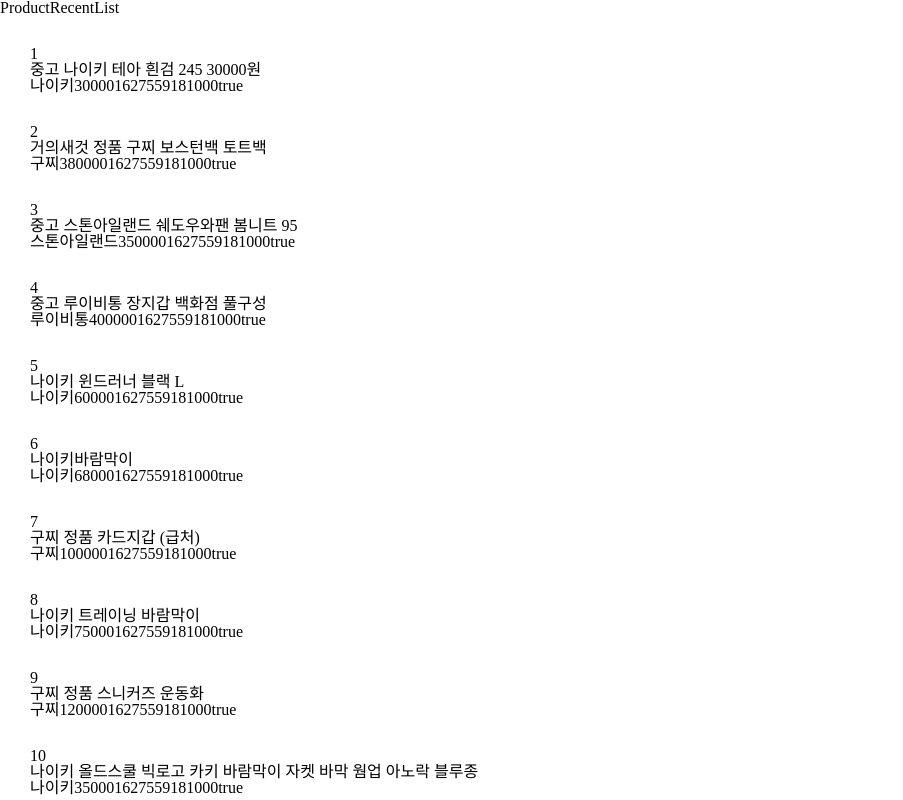
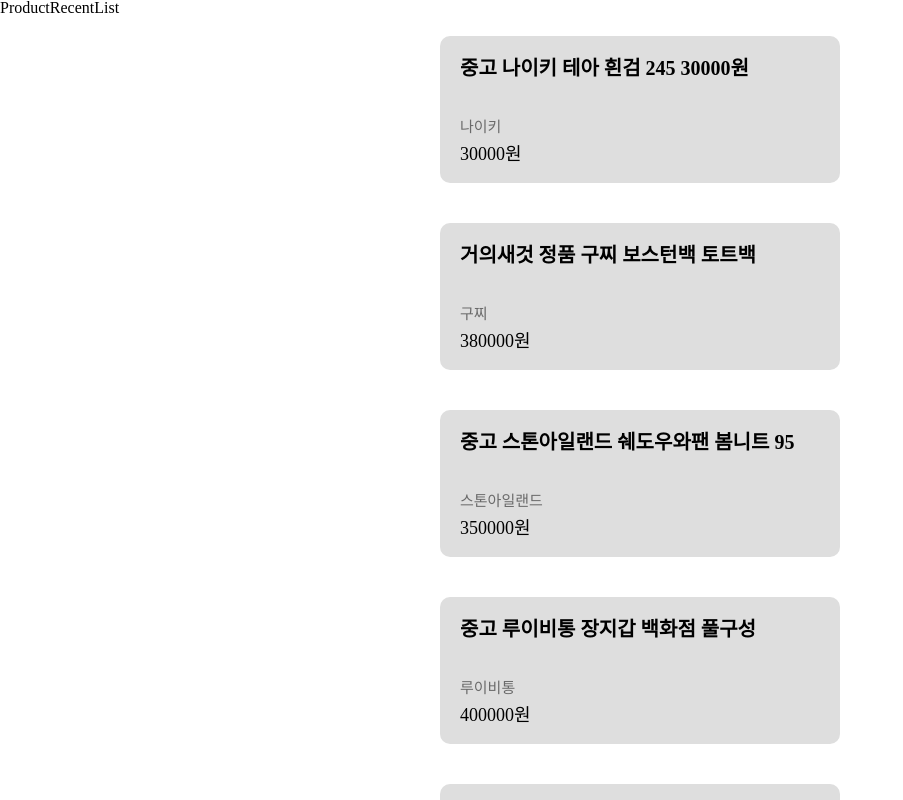
Before and after one commit to wantedAssignment/front-ta-2, a React (Create React App) app: page /product in a window 1280 px wide. Shown: the top 800 px of the page, without its empty margins (0-903 px from the left). Built offline with nearby package versions, Linux system fonts and the light colour scheme.

Commit message:
Design : Product 스타일 수정

```diff
--- /dev/null
+++ b/src/Routers/Product/Product.style.js
@@ -0,0 +1,46 @@
+import { Link } from 'react-router-dom';
+import styled from 'styled-components';
+
+export const Wrapper = styled.section`
+  display: flex;
+  justify-content: center;
+  padding: 20px 0;
+`;
+
+export const List = styled.ul``;
+
+export const Item = styled.li`
+  margin-bottom: 40px;
+  cursor: pointer;
+`;
+
+export const InfoWrapper = styled(Link)`
+  display: inline-block;
+  background-color: #dedede;
+  padding: 20px;
+  width: 400px;
+  transition: 0.3s;
+  border-radius: 10px;
+  &:hover {
+    background-color: #fbccc6;
+  }
+`;
+
+export const Title = styled.h2`
+  font-size: 20px;
+  line-height: 1.2;
+  margin-bottom: 40px;
+  font-weight: bold;
+`;
+
+export const Brand = styled.span`
+  font-size: 15px;
+  display: block;
+  color: #6a6a6a;
+  margin-bottom: 10px;
+`;
+
+export const Price = styled.span`
+  font-size: 18px;
+  display: block;
+`;
--- a/src/Routers/Product/ProductPresenter.js
+++ b/src/Routers/Product/ProductPresenter.js
@@ -1,27 +1,29 @@
 import React from 'react';
-import { useSelector } from 'react-redux';
-import { Link } from 'react-router-dom';
+import {
+  Brand,
+  InfoWrapper,
+  Item,
+  List,
+  Price,
+  Title,
+  Wrapper,
+} from './Product.style';
 
 const ProductPresenter = ({ data, handleAddItem }) => {
   return (
-    <ul>
-      {data.map((item) => (
-        <li
-          key={item.id}
-          onClick={() => handleAddItem(item)}
-          style={{ margin: 30, cursor: 'pointer' }}
-        >
-          <Link to={`/product/${item.id}`}>
-            <span>{item.id}</span>
-            <p>{item.title}</p>
-            <span>{item.brand}</span>
-            <span>{item.price}</span>
-            <span>{item.date}</span>
-            <span>{String(item.liked)}</span>
-          </Link>
-        </li>
-      ))}
-    </ul>
+    <Wrapper>
+      <List>
+        {data.map((item) => (
+          <Item key={item.id} onClick={() => handleAddItem(item)}>
+            <InfoWrapper to={`/product/${item.id}`}>
+              <Title>{item.title}</Title>
+              <Brand>{item.brand}</Brand>
+              <Price>{item.price}원</Price>
+            </InfoWrapper>
+          </Item>
+        ))}
+      </List>
+    </Wrapper>
   );
 };
 
```
